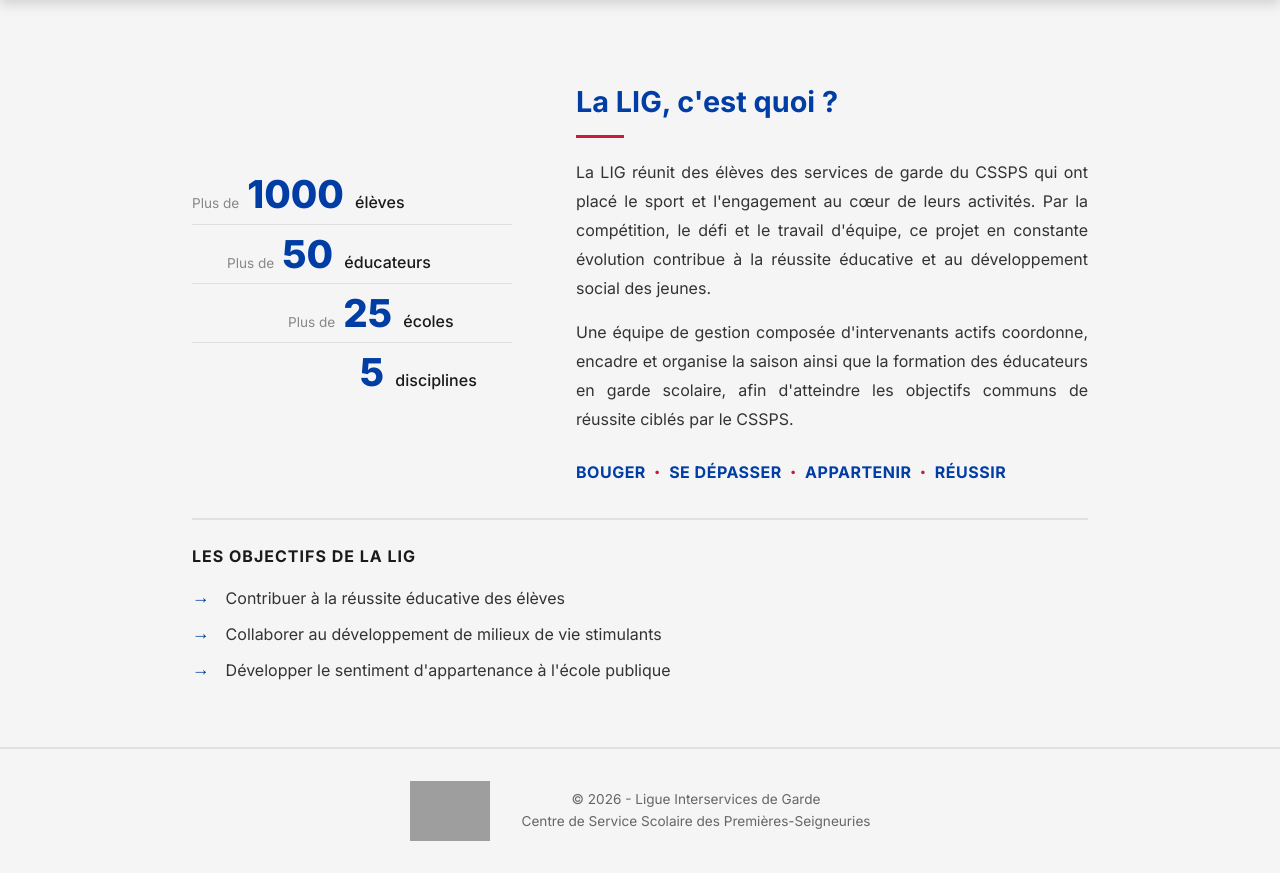
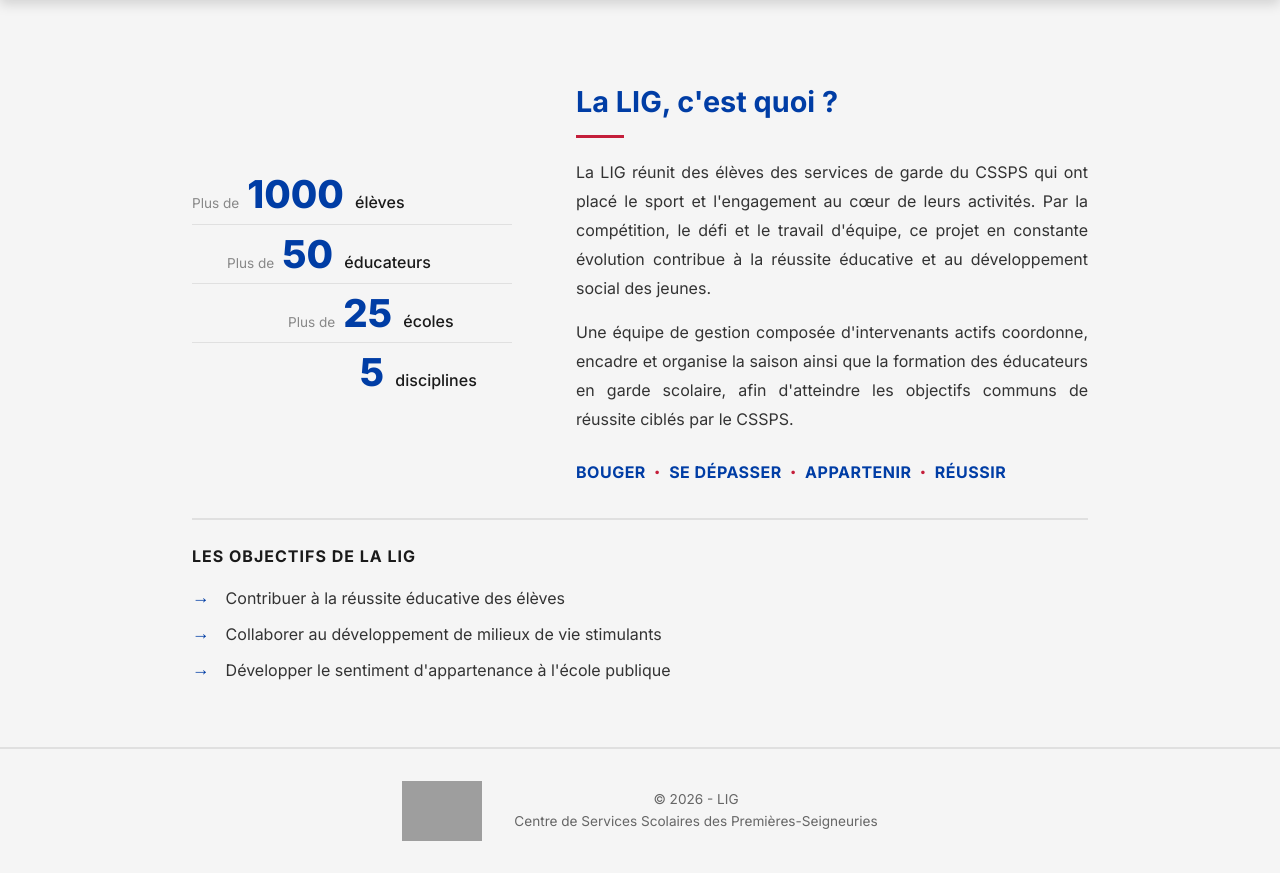
Before and after one commit to cssps-lig/site, a Jekyll site: the page built from lalig.html, in a window 1280 px wide, cut to the strip 207-1080 px from the top of the page. Built offline with Jekyll 4.4.1, drawn with Linux system fonts in a browser that asks for light colours; grey boxes are pictures that could not be loaded.

Commit message:
Update footer.html
Corrections de texte

```diff
--- a/_includes/footer.html
+++ b/_includes/footer.html
@@ -1,8 +1,8 @@
 <footer>
     <div class="footer-content">
         <img src="https://i.postimg.cc/jSYMk6dz/logo-cssps.png" alt="CSSPS" class="footer-logo">
-        <p class="footer-text">© 2026 - Ligue Interservices de Garde<br>
-        Centre de Service Scolaire des Premières-Seigneuries</p>
+        <p class="footer-text">© 2026 - LIG<br>
+        Centre de Services Scolaires des Premières-Seigneuries</p>
     </div>
     <button class="btn-top" id="btnTop" onclick="window.scrollTo({top:0, behavior:'smooth'})">↑</button>
 </footer>
```
